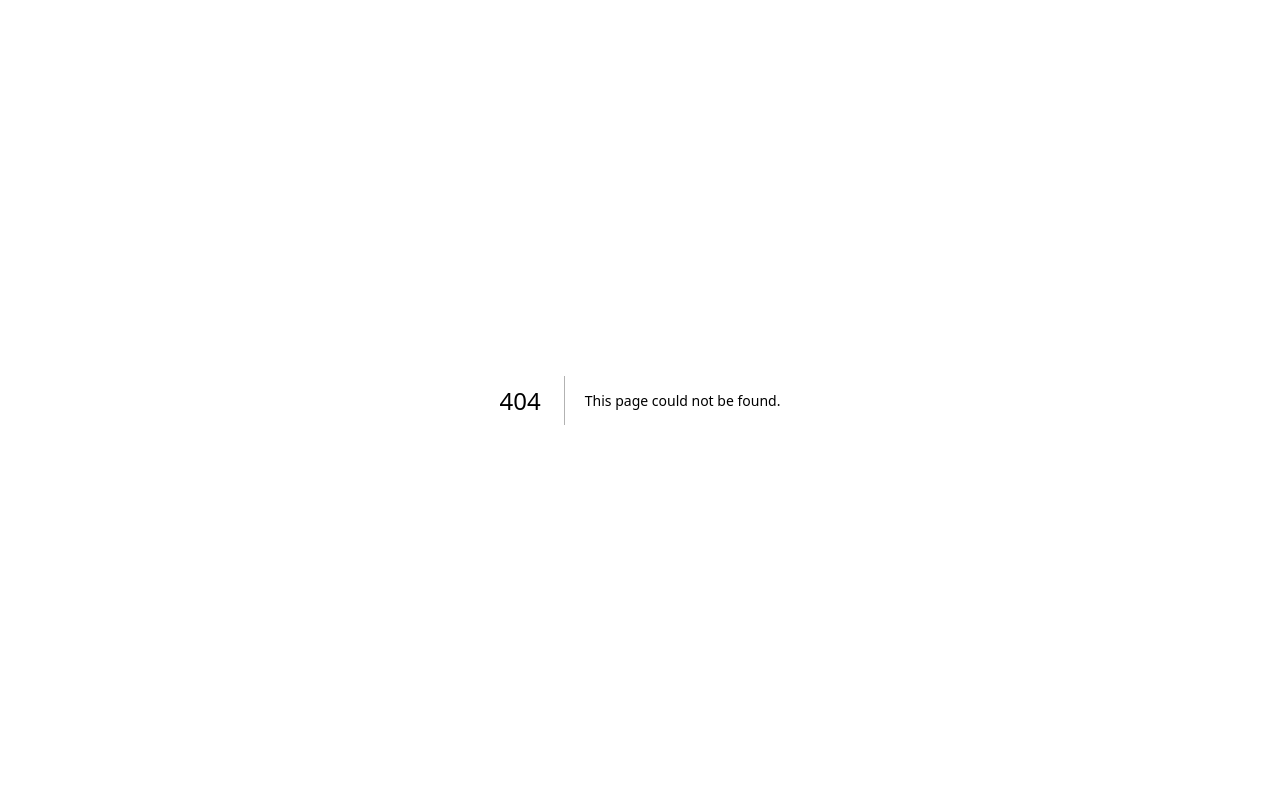
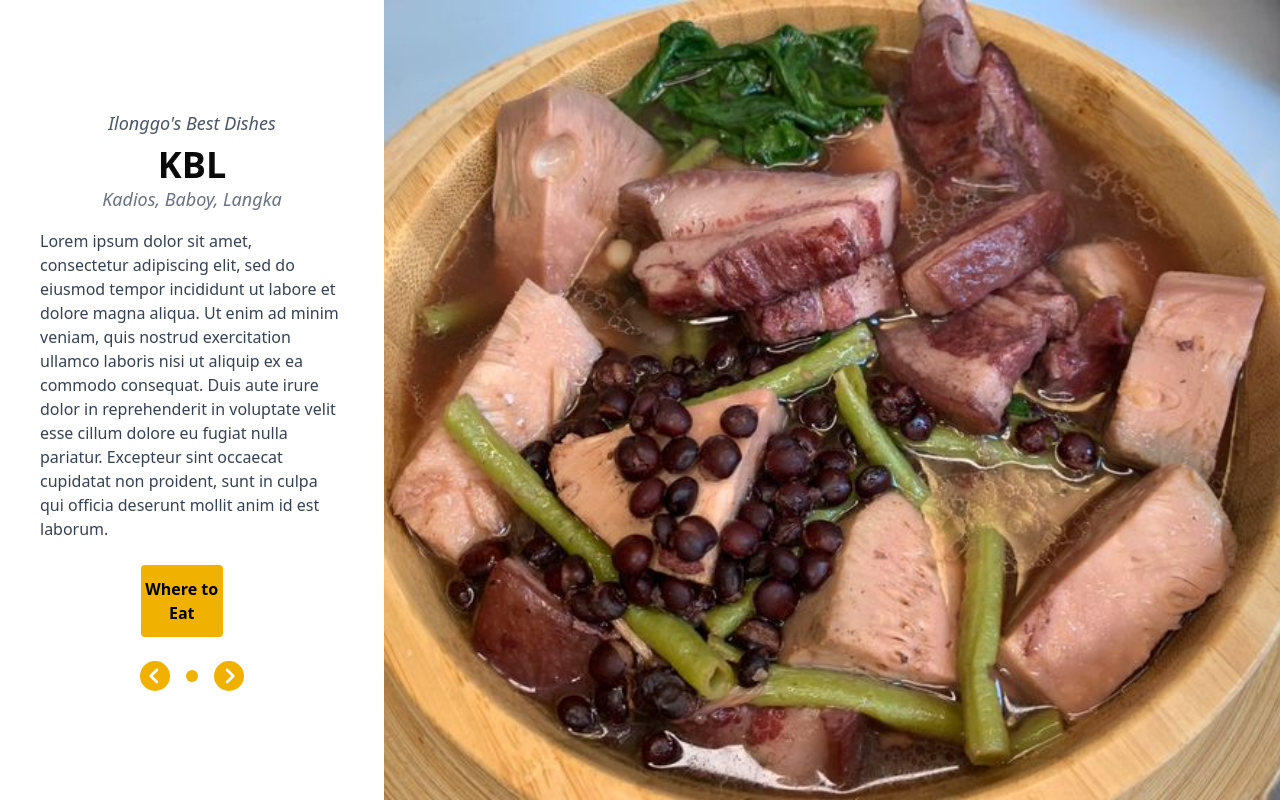
Before and after one commit to WARP-Personal-Organization/food-maps, a Next.js app: page /kbl in a window 1280 px wide. Before the commit this address had no page. Built offline with nearby package versions, Linux system fonts and the light colour scheme.

Commit message:
feat: add kbl page

```diff
--- /dev/null
+++ b/src/app/kbl/page.tsx
@@ -0,0 +1,144 @@
+"use client";
+
+import React, { useState, useRef } from "react";
+import { FaCircleChevronLeft, FaCircleChevronRight } from "react-icons/fa6";
+import { GoArrowRight } from "react-icons/go";
+import Image from "next/image";
+import Link from "next/link"; // Import Link
+import FoodPrintsNavbar from "@/components/FoooPrintsNavbar";
+
+const dishes = [
+  {
+    name: "KBL",
+    image: "/images/filter-dish/kbl.jpg",
+    description:
+      "Lorem ipsum dolor sit amet, consectetur adipiscing elit, sed do eiusmod tempor incididunt ut labore et dolore magna aliqua. Ut enim ad minim veniam, quis nostrud exercitation ullamco laboris nisi ut aliquip ex ea commodo consequat. Duis aute irure dolor in reprehenderit in voluptate velit esse cillum dolore eu fugiat nulla pariatur. Excepteur sint occaecat cupidatat non proident, sunt in culpa qui officia deserunt mollit anim id est laborum.",
+    tagline: "Kadios, Baboy, Langka",
+  }
+];
+
+export default function KBLPage() {
+  const [activeIndex, setActiveIndex] = useState(0);
+  const touchStartX = useRef(0);
+  const touchEndX = useRef(0);
+
+  const nextDish = () => {
+    setActiveIndex((prev) => (prev + 1) % dishes.length);
+  };
+
+  const prevDish = () => {
+    setActiveIndex((prev) => (prev - 1 + dishes.length) % dishes.length);
+  };
+
+  const handleTouchStart = (e: React.TouchEvent) => {
+    touchStartX.current = e.touches[0].clientX;
+  };
+
+  const handleTouchEnd = (e: React.TouchEvent) => {
+    touchEndX.current = e.changedTouches[0].clientX;
+
+    if (touchStartX.current - touchEndX.current > 50) {
+      nextDish(); // Swipe left
+    } else if (touchStartX.current - touchEndX.current < -50) {
+      prevDish(); // Swipe right
+    }
+  };
+
+  return (
+    <div className="h-screen w-full">
+      {/* MOBILE VIEW */}
+      <div className="lg:hidden flex flex-col h-screen">
+        <section className="fixed top-0 z-50 w-full">
+          <FoodPrintsNavbar />
+        </section>
+        {/* Top Image (40% height) */}
+        <div
+          className="relative h-[40vh] w-full"
+          onTouchStart={handleTouchStart}
+          onTouchEnd={handleTouchEnd}
+        >
+          <Image
+            src={dishes[activeIndex].image}
+            alt={dishes[activeIndex].name}
+            layout="fill"
+            objectFit="cover"
+            className="z-10"
+          />
+        </div>
+
+        {/* Bottom Content (60% height) */}
+        <div className="bg-white flex flex-col gap-8 p-6 h-[60vh]">
+          {/* Dish Name */}
+          <h1 className="text-3xl font-bold">{dishes[activeIndex].name}</h1>
+          {/* Tagline */}
+          <h3 className="italic text-gray-400">{dishes[activeIndex].tagline}</h3>
+
+          {/* Description */}
+          <p className="text-gray-800">{dishes[activeIndex].description}</p>
+          {/* Swipe Indicator */}
+          <div className="border-t pt-4">
+          </div>
+
+          {/* Button */}
+          <Link href="/food-map">
+          <button className="w-[100%] bg-yellow-300 text-black font-bold py-3 rounded mx-auto">
+              Where to Eat
+            </button>
+          </Link>
+        </div>
+      </div>
+
+      {/* DESKTOP VIEW */}
+      <div className="hidden lg:flex h-screen w-full bg-white">
+        {/* Left Side - Text Content (30% Width) */}
+        <div className="w-[30%] flex flex-col justify-center items-center p-10">
+          <h2 className="italic text-gray-600 text-lg">Ilonggo's Best Dishes</h2>
+          <h1 className="text-4xl font-bold mt-2">{dishes[activeIndex].name}</h1>
+          <h3 className="italic text-gray-500 text-lg">{dishes[activeIndex].tagline}</h3>
+
+          {/* Description */}
+          <p className="text-gray-700 mt-4">{dishes[activeIndex].description}</p>
+
+          {/* Button */}
+          <Link href="/food-map">
+            <button className="mt-6 w-[80%] bg-yellow-500 text-black font-bold py-3 rounded">
+              Where to Eat
+            </button>
+          </Link>
+
+          {/* Navigation Slider */}
+          <div className="mt-6 flex items-center gap-4">
+            <FaCircleChevronLeft
+              className="text-3xl cursor-pointer text-yellow-500"
+              onClick={prevDish}
+            />
+            <div className="flex gap-2">
+              {dishes.map((_, index) => (
+                <span
+                  key={index}
+                  className={`h-3 w-3 rounded-full ${
+                    activeIndex === index ? "bg-yellow-500" : "bg-gray-300"
+                  }`}
+                />
+              ))}
+            </div>
+            <FaCircleChevronRight
+              className="text-3xl cursor-pointer text-yellow-500"
+              onClick={nextDish}
+            />
+          </div>
+        </div>
+
+        {/* Right Side - Full Image (70% Width) */}
+        <div className="w-[70%] relative h-full">
+          <Image
+            src={dishes[activeIndex].image}
+            alt={dishes[activeIndex].name}
+            layout="fill"
+            objectFit="cover"
+          />
+        </div>
+      </div>
+    </div>
+  );
+}
--- a/src/app/siopao/page.tsx
+++ b/src/app/siopao/page.tsx
@@ -10,7 +10,7 @@ import FoodPrintsNavbar from "@/components/FoooPrintsNavbar";
 const dishes = [
   {
     name: "Siopao",
-    image: "/images/filter-dish/siopao.jpg",
+    image: "/images/filter-dish/siopao.png",
     description:
       "Bao Zi (包子), also known as mantou when unfilled, is a staple food among Chinese worldwide. Hence, there are Baozi versions in Singapore, HK, Vietnam, the Philippines, and other countries with strong Chinese influence. The exact origins of siopao in the Philippines are not well-documented, but Chinese vendors likely sold it along with noodles as early as the 1600s.",
     tagline: "Philippine Steamed Bun",
@@ -67,15 +67,14 @@ export default function SiopaoPage() {
         </div>
 
         {/* Bottom Content (60% height) */}
-        <div className="bg-white flex flex-col justify-between p-6 h-[60vh]">
+        <div className="bg-white flex flex-col gap-8 p-6 h-[60vh]">
           {/* Dish Name */}
-          <h1 className="text-2xl font-bold text-center">{dishes[activeIndex].name}</h1>
-
+          <h1 className="text-3xl font-bold">{dishes[activeIndex].name}</h1>
           {/* Tagline */}
-          <h3 className="italic text-gray-600 text-center">{dishes[activeIndex].tagline}</h3>
+          <h3 className="italic text-gray-400">{dishes[activeIndex].tagline}</h3>
 
           {/* Description */}
-          <p className="text-gray-700">{dishes[activeIndex].description}</p>
+          <p className="text-gray-800">{dishes[activeIndex].description}</p>
           {/* Swipe Indicator */}
           <div className="border-t pt-4">
           </div>
--- a/src/components/Homepage.tsx
+++ b/src/components/Homepage.tsx
@@ -10,7 +10,7 @@ import FoodPrintsNavbar from "./FoooPrintsNavbar";
 const dishes = [
   {
     name: "Siopao",
-    image: "/images/filter-dish/siopao.jpg",
+    image: "/images/filter-dish/siopao.png",
     description:
       "Bao Zi (包子), also known as mantou when unfilled, is a staple food among Chinese worldwide. Hence, there are Baozi versions in Singapore, HK, Vietnam, the Philippines, and other countries with strong Chinese influence. The exact origins of siopao in the Philippines are not well-documented, but Chinese vendors likely sold it along with noodles as early as the 1600s.",
     tagline: "Philippine Steamed Bun",
```
Also changed, not shown: public/images/filter-dish/siopao.jpg (deleted), 1 other file (tests, documents, lock files or other folders).
